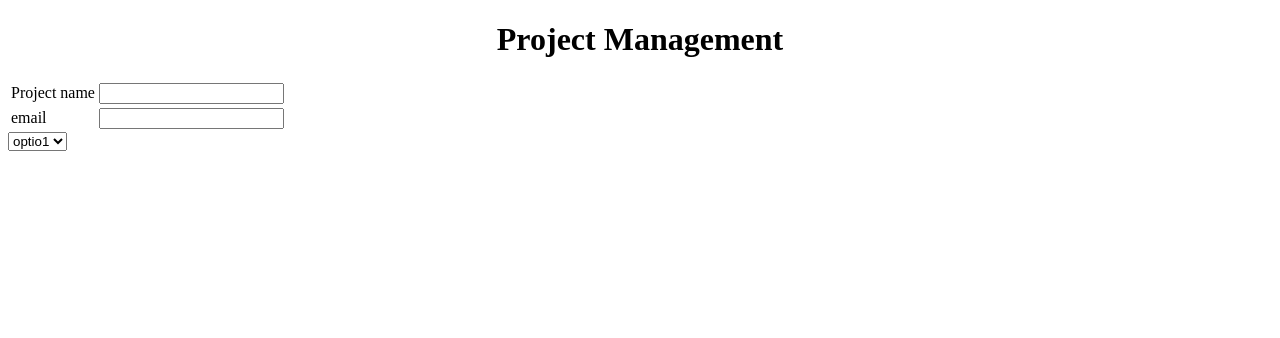
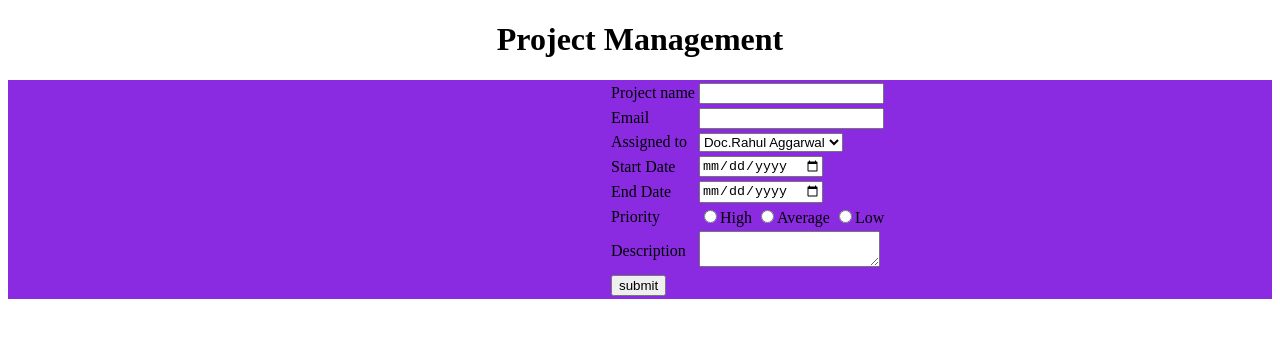
Before and after one commit to SakshiPushpaj/html-forms-, a plain HTML site: page forms/index.html in a window 1280 px wide. Drawn offline with Linux system fonts and the light colour scheme; files whose address does not match are found by name.

Commit message:
index.html

```diff
--- a/forms/index.html
+++ b/forms/index.html
@@ -3,11 +3,12 @@
     <head>
         <meta charset="UTF-8">
         <title>PROJECT FOR FORMS</title>
-        <link rel="stylesheet" href="C:\Users\saksh\Downloads\web development\webdevelopmentproject\forms\style.css"/>
+        <link rel="stylesheet" href="\style.css"/>
     </head >
 
     <body>
         <h1>Project Management</h1>
+        <div>
         <form action="/submit" method="post">
             <table>
                 <tr>
@@ -15,12 +16,40 @@
                 <td><input type="text" name="p_name" id="nm"></td>
                 </tr>
                 <tr>
-                <td><label for="email">email</label>
+                <td><label for="email">Email</label>
                 <td><input type="email" name="email" id="email"></td>
                 </tr>
-            </table>
-            <select name="" id="">
-                <option value="">optio1</option>
-
-            </select>
+                <tr>
+                    <td><label for="drop_down">Assigned to</label></td>
+                    <td><select name="drop_down" id="drop_down">
+                    <option value="">Doc.Rahul Aggarwal</option>
+                    <option value="">Doc.Mansi Sinha</option>
+                    </select>
+                    </td>
+                </tr>
+                <tr>
+                    <td><label for="Start_Date">Start Date</label></td>
+                    <td><input type="date" name="Start_Date" id="Start_Date"></td>
+                </tr>
+                <tr>
+                    <td><label for="End_Date">End Date</label></td>
+                    <td><input type="date" name="End_Date" id="End_Date"></td>
+                </tr>
+                <tr>
+                    <td><label for="Priority">Priority</label></td>
+                    <td><input type="radio" name="radio" id=""Priority>High
+                    <input type="radio" name="radio" id=""Priority>Average
+                    <input type="radio" name="radio" id=""Priority>Low</td>
+                </tr>
+                <tr>
+                    <td><label for="Description">Description</label>
+                    </td>
+                    <td><textarea name="" id=""></textarea></td>
+                </tr>
+                <tr>
+                    <td><button>submit</button></td>
+                </tr>
+        </table>
         </form>
+    </div>
+    </body>
```
